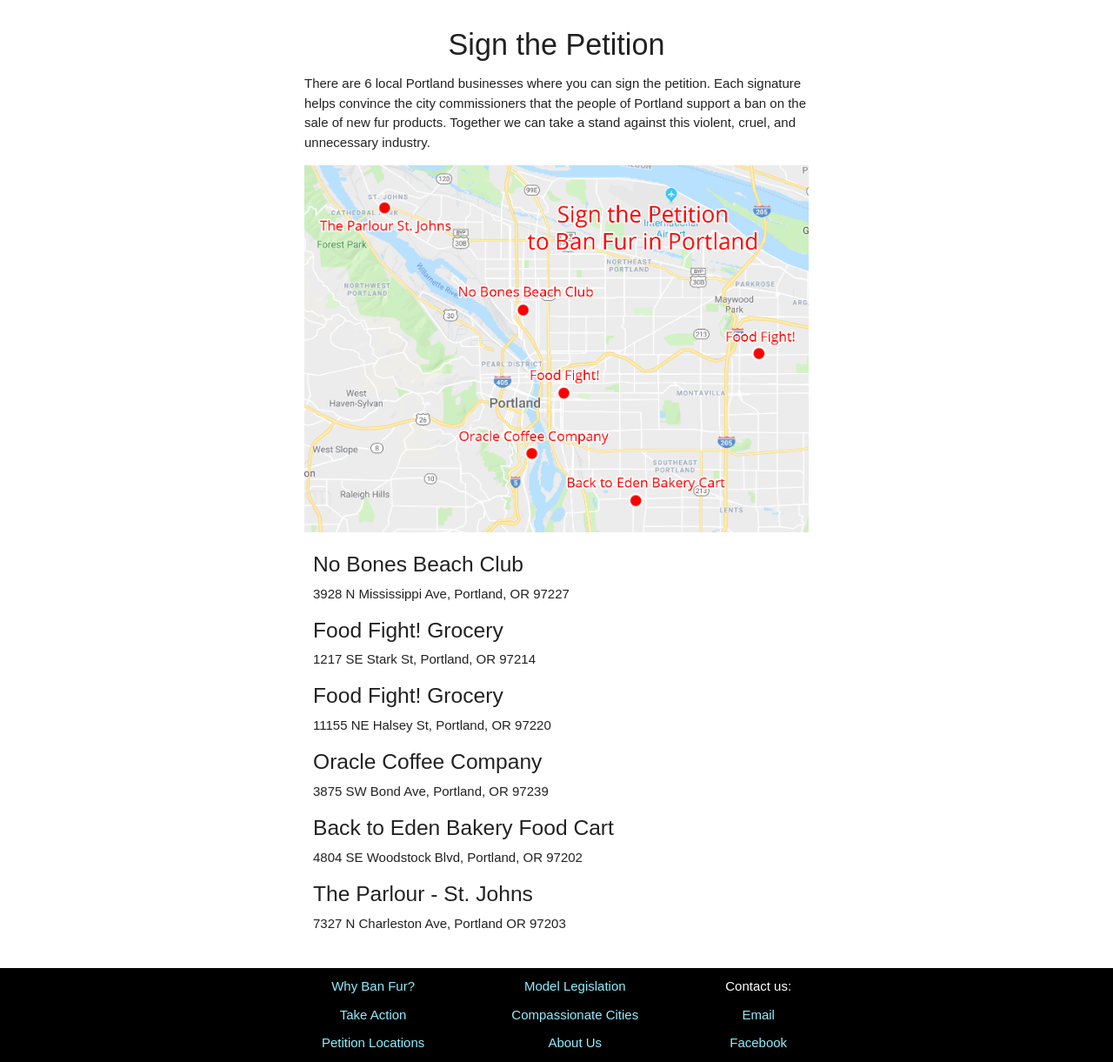
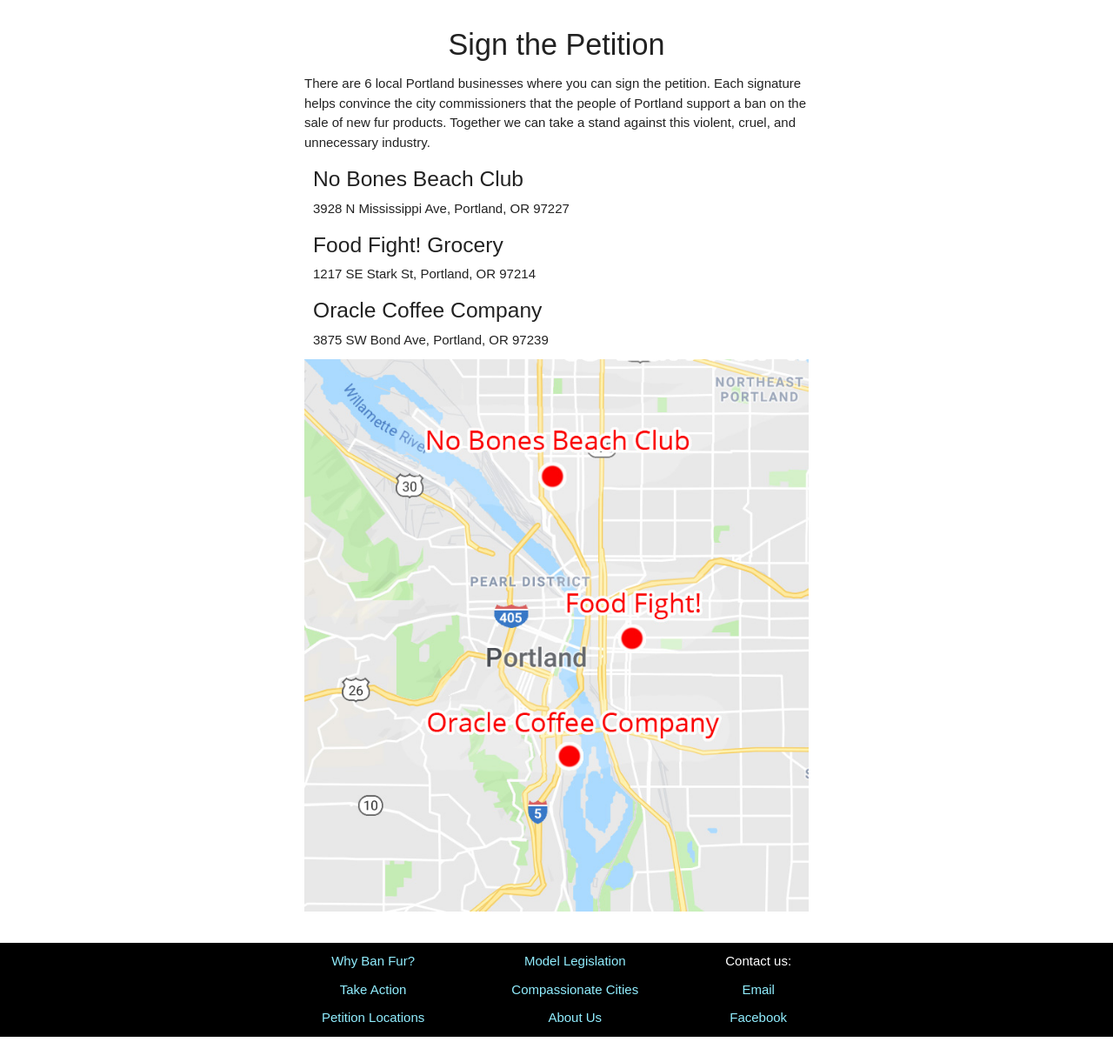
Before and after one commit to flux2341/compassionatepdx, a PHP site: page /petition_locations.php in a window 1280 px wide. Shown: the part 95-1316 px from the top of the page at 87% size. After the commit the page ends 1287 px from the top, so only its background shows below. Run offline with PHP 8.4, Linux system fonts and the light colour scheme.

Commit message:
updated petition locations, endorsements

```diff
--- a/content/endorsements.js
+++ b/content/endorsements.js
@@ -14,6 +14,10 @@ endorsement_coalition = [{
     name: 'Animal Defenders International',
     logo: 'animal_defenders_international.jpg',
     url: 'http://www.ad-international.org/adi_home/'
+  },{
+    name: 'Humane Society of the United States',
+    logo: 'hsus.jpg',
+    url: 'https://www.humanesociety.org/'
   },{
     name: 'Anonymous for the Voiceless',
     logo: 'anonymous_for_the_voiceless.png',
--- a/model_legislation.php
+++ b/model_legislation.php
@@ -22,7 +22,7 @@ include('header.php');
   <h4>Model Legislation</h4>
   <p>Our model legislation is based on the ban that was passed in San Francisco. It is a city ordinance that prohibits the manufacture and sale of new fur products within city limits: fur coats, coats with fur trim, handbags, shoes, hats, and keychains. You can view the full text <a href="./content/Portland Fur Ban Ordinance Draft.pdf">here</a>.</p>
   <ul class="browser-default">
-    <li>1 year phase-in period for companies to sell current stock</li>
+    <li>6-month phase-in period for companies to sell current stock</li>
     <li>Does not cover the sale of used or vintage fur</li>
     <li>Does not prohibit people from wearing fur</li>
     <li>Does not cover the sale of fur from animals trapped within the state, which is managed by the Oregon Department of Fish and Wildlife</li>
--- a/petition_locations.php
+++ b/petition_locations.php
@@ -20,11 +20,12 @@ include('header.php');
 <main id="app">
   <h4>Sign the Petition</h4>
   <p>There are 6 local Portland businesses where you can sign the petition. Each signature helps convince the city commissioners that the people of Portland support a ban on the sale of new fur products. Together we can take a stand against this violent, cruel, and unnecessary industry.</p>
-  <img src="./content/standalone_petition_locations.png"/>
+
   <div v-for="location in locations" class="location">
     <h5>{{location.name}}</h5>
     <div>{{location.address}}</div>
   </div>
+  <img src="./content/standalone_petition_locations.jpg"/>
 </main>
 <script>
   let app = new Vue({
@@ -37,17 +38,8 @@ include('header.php');
         name: 'Food Fight! Grocery',
         address: '1217 SE Stark St, Portland, OR 97214'
       },{
-        name: 'Food Fight! Grocery',
-        address: '11155 NE Halsey St, Portland, OR 97220'
-      },{
         name: 'Oracle Coffee Company',
         address: '3875 SW Bond Ave, Portland, OR 97239'
-      },{
-        name: 'Back to Eden Bakery Food Cart',
-        address: '4804 SE Woodstock Blvd, Portland, OR 97202'
-      },{
-        name: 'The Parlour - St. Johns',
-        address: '7327 N Charleston Ave, Portland OR 97203'
       }]
     }
   })
```
Also changed, not shown: content/endorsement_logos/hsus.jpg (added), content/standalone_petition_locations.jpg (added), content/standalone_petition_locations.png (deleted).
